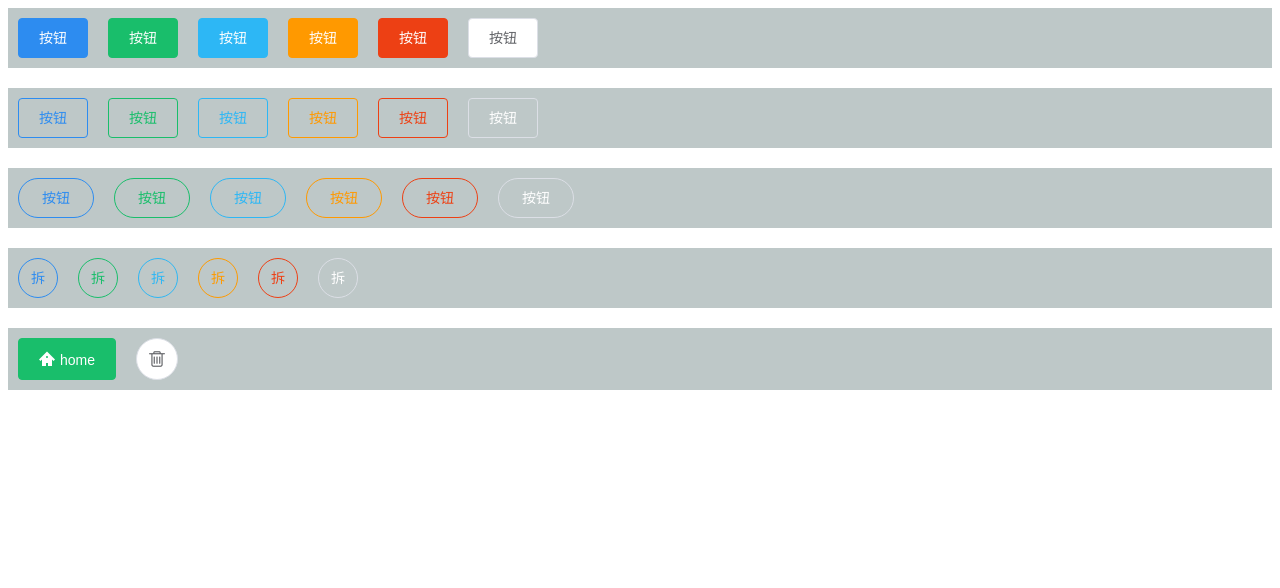
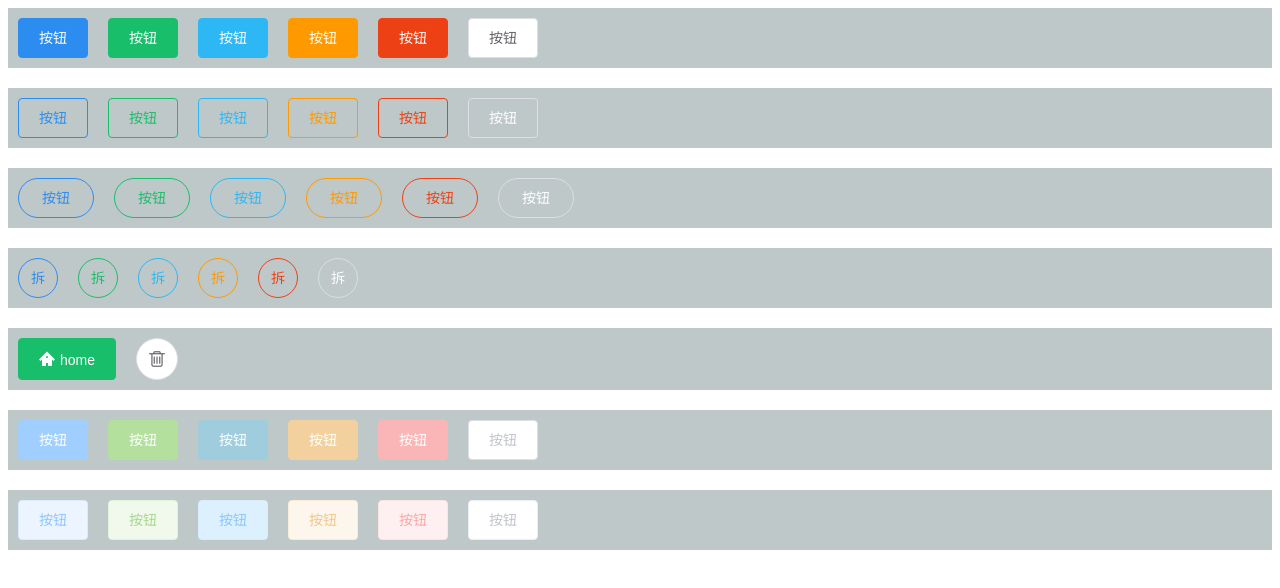
Before and after one commit to Phoebe0626/orange-ui, a Vue app: page / in a window 1280 px wide. Shown: the top 588 px of the page. Built offline with nearby package versions, Linux system fonts and the light colour scheme.

Commit message:
给button添加disabled属性

```diff
--- a/src/App.vue
+++ b/src/App.vue
@@ -36,6 +36,22 @@
       <o-button type="success" icon="o-icon-home">home</o-button>
       <o-button icon="o-icon-delete" circle @click="fn"></o-button>
     </div>
+    <div class="row">
+      <o-button disabled type="primary">按钮</o-button>
+      <o-button disabled type="success">按钮</o-button>
+      <o-button disabled type="info">按钮</o-button>
+      <o-button disabled type="warning">按钮</o-button>
+      <o-button disabled type="error">按钮</o-button>
+      <o-button disabled>按钮</o-button>
+    </div>
+    <div class="row">
+      <o-button ghost disabled type="primary">按钮</o-button>
+      <o-button ghost disabled type="success">按钮</o-button>
+      <o-button ghost disabled type="info">按钮</o-button>
+      <o-button ghost disabled type="warning">按钮</o-button>
+      <o-button ghost disabled type="error">按钮</o-button>
+      <o-button ghost disabled>按钮</o-button>
+    </div>
   </div>
 </template>
 
@@ -43,8 +59,8 @@
 export default {
   name: 'App',
   methods: {
-    fn () {
-      console.log('触发点击事件')
+    fn (e) {
+      console.log(e, '触发点击事件')
     }
   }
 }
--- a/src/components/button.vue
+++ b/src/components/button.vue
@@ -4,8 +4,10 @@
     :class="[`o-button--${type}`,
       {'is-ghost': ghost},
       {'is-round': round},
-      {'is-circle': circle}
+      {'is-circle': circle},
+      {'is-disabled': disabled}
     ]"
+    :disabled="disabled"
     @click="handleClick"
   >
     <i v-if="icon" :class="icon"></i>
@@ -37,6 +39,10 @@ export default {
     icon: {
       type: String,
       default: ''
+    },
+    disabled: {
+      type: Boolean,
+      default: false
     }
   },
   methods: {
@@ -206,4 +212,72 @@ export default {
 .o-button [class*=o-icon-]+span {
   margin-left: 5px;
 }
+
+// 禁用普通按钮
+.o-button--default.is-disabled {
+  color: #c0c4cc;
+  cursor: not-allowed;
+  &:hover,
+  &:focus {
+    background-color: #fff;
+  }
+}
+.o-button--primary.is-disabled {
+  background-color: #a0cfff;
+  border-color: #a0cfff;
+  cursor: not-allowed;
+}
+.o-button--success.is-disabled {
+  background-color: #b3e19d;
+  border-color: #b3e19d;
+  cursor: not-allowed;
+}
+.o-button--info.is-disabled {
+  background-color: #a0cddd;
+  border-color: #a0cddd;
+  cursor: not-allowed;
+}
+.o-button--warning.is-disabled {
+  background-color: #f3d19e;
+  border-color: #f3d19e;
+  cursor: not-allowed;
+}
+.o-button--error.is-disabled {
+  background-color: #fab6b6;
+  border-color: #fab6b6;
+  cursor: not-allowed;
+}
+
+// 禁用幽灵按钮
+.o-button--default.is-ghost.is-disabled {
+  color: #c0c4cc;
+  background-color: #fff;
+  border-color: #ebeef5;
+}
+.o-button--primary.is-ghost.is-disabled {
+  color: #8cc5ff;
+  background-color: #ecf5ff;
+  border-color: #d9ecff;
+}
+.o-button--success.is-ghost.is-disabled {
+  color: #a4da89;
+  background-color: #f0f9eb;
+  border-color: #e1f3d8;
+}
+.o-button--info.is-ghost.is-disabled {
+  color: #8cc5fd;
+  background-color: #dcf1fd;
+  border-color: #d9ecfd;
+}
+.o-button--warning.is-ghost.is-disabled {
+  color: #f0c78a;
+  background-color: #fdf6ec;
+  border-color: #faecd8;
+}
+.o-button--error.is-ghost.is-disabled {
+  color: #f9a7a7;
+  background-color: #fef0f0;
+  border-color: #fde2e2;
+}
+
 </style>
```
